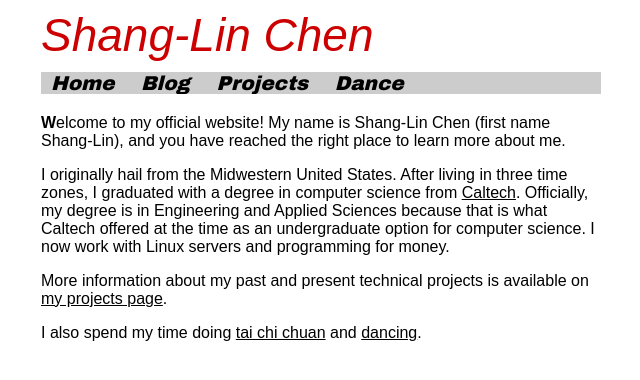
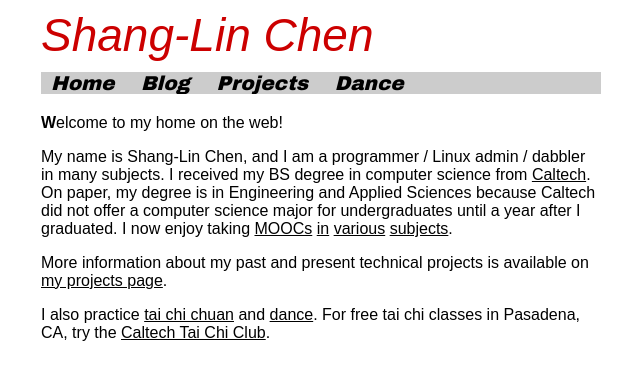
Before and after one commit to shang-lin/shang-lin.github.io, a Jekyll site: the page built from index.md, in a window 1280 px wide. Shown: the top 380 px of the page, without its empty margins (319-959 px from the left). Built offline with Jekyll 4.4.1, drawn with Linux system fonts in a browser that asks for light colours; some web fonts are replaced.

Commit message:
Edited content.

```diff
--- a/index.md
+++ b/index.md
@@ -4,10 +4,10 @@ layout: default
 title: Shang-Lin Chen - Official website
 ---
 
-**W**elcome to my official website! My name is Shang-Lin Chen (first name Shang-Lin), and you have reached the right place to learn more about me.
+**W**elcome to my home on the web!
 
-I originally hail from the Midwestern United States. After living in three time zones, I graduated with a degree in computer science from [Caltech](http://caltech.edu). Officially, my degree is in Engineering and Applied Sciences because that is what Caltech offered at the time as an undergraduate option for computer science. I now work with Linux servers and programming for money.
+My name is Shang-Lin Chen, and I am a programmer / Linux admin / dabbler in many subjects. I received my BS degree in computer science from [Caltech](http://caltech.edu). On paper, my degree is in Engineering and Applied Sciences because Caltech did not offer a computer science major for undergraduates until a year after I graduated. I now enjoy taking [MOOCs](https://en.wikipedia.org/wiki/Massive_open_online_course) [in](https://www.coursera.org) [various](https://www.udacity.com) [subjects](https://edx.org).
 
 More information about my past and present technical projects is available on [my projects page]({{site.baseurl}}/projects/).
 
-I also spend my time doing [tai chi chuan](http://taijichuan.org) and [dancing]({{site.baseurl}}/dance/).
+I also practice [tai chi chuan](http://taijitips.com) and [dance]({{site.baseurl}}/dance/). For free tai chi classes in Pasadena, CA, try the [Caltech Tai Chi Club](http://www.its.caltech.edu/~dotaichi/).
```
